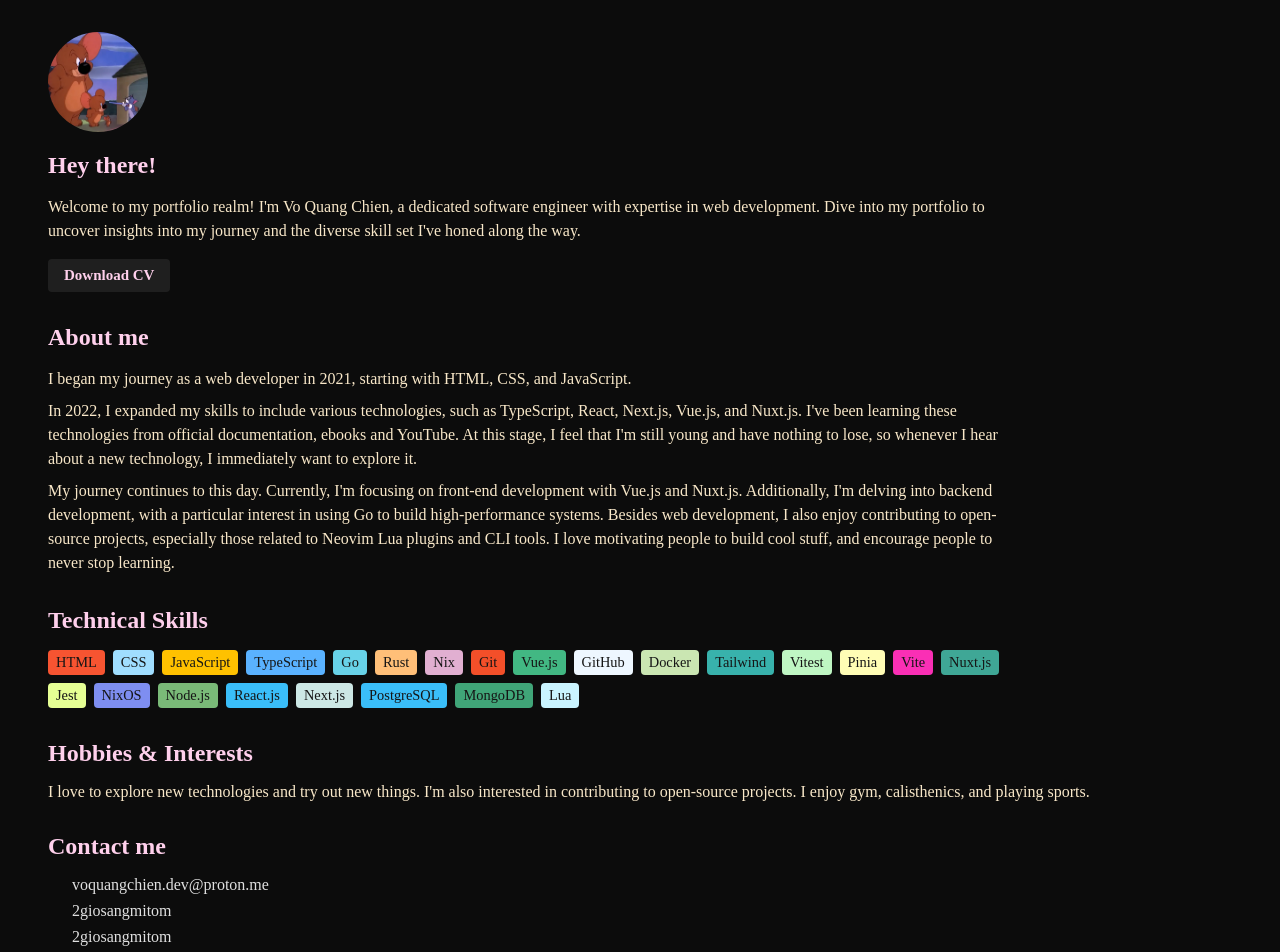
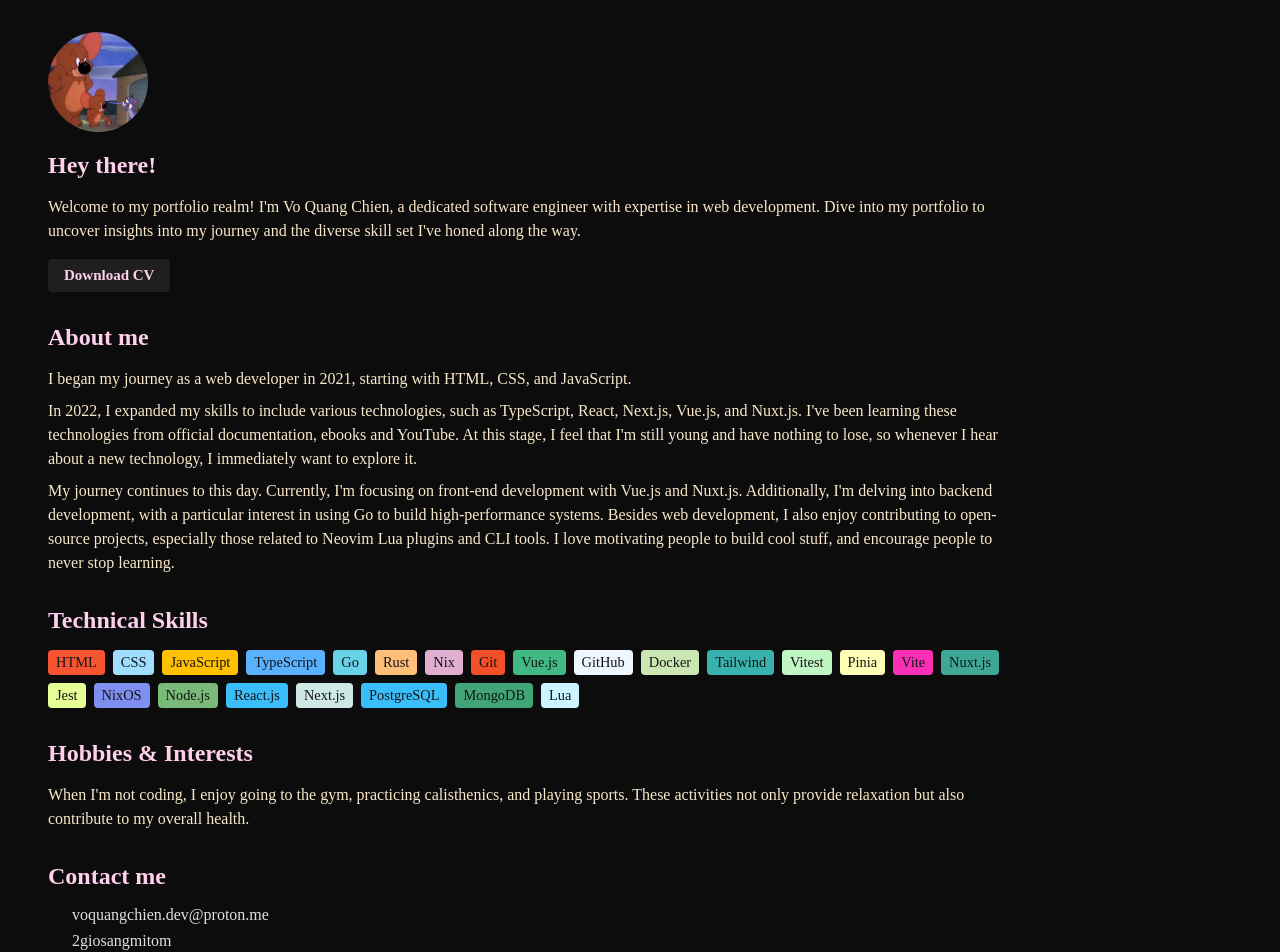
Before and after one commit to 2giosangmitom/2giosangmitom.github.io, a Vue app: page / in a window 1280 px wide. Shown: the top 952 px of the page. Built offline with nearby package versions, Linux system fonts and the light colour scheme; some icons are missing.

Commit message:
feat: improve hobbies content

```diff
--- a/src/components/TheHobbies.vue
+++ b/src/components/TheHobbies.vue
@@ -2,9 +2,19 @@
   <section class="hobbies">
     <h2 class="section-title">Hobbies & Interests</h2>
     <p>
-      I love to explore new technologies and try out new things. I'm also
-      interested in contributing to open-source projects. I enjoy gym,
-      calisthenics, and playing sports.
+      When I'm not coding, I enjoy going to the gym, practicing calisthenics,
+      and playing sports. These activities not only provide relaxation but also
+      contribute to my overall health.
     </p>
   </section>
 </template>
+
+<style scoped>
+.hobbies {
+  max-width: 60rem;
+}
+
+.hobbies p {
+  line-height: 24px;
+}
+</style>
```
